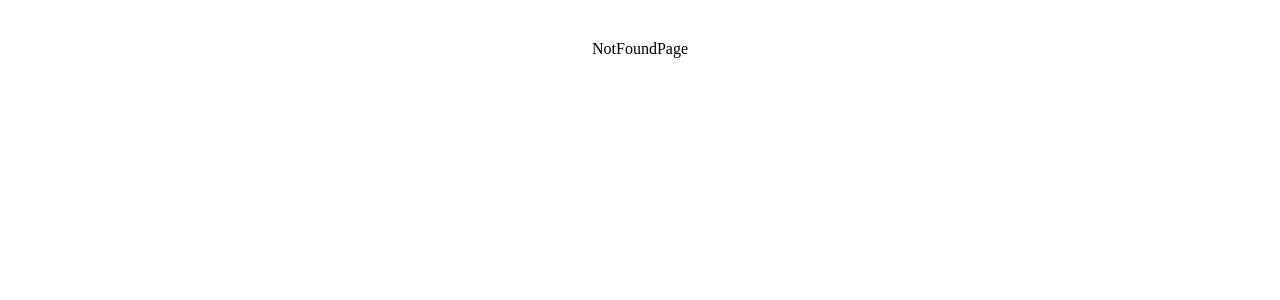
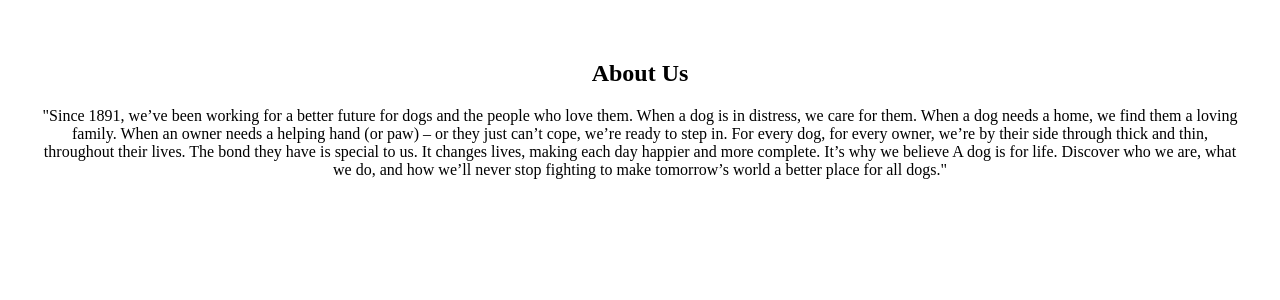
Before and after one commit to thenushan123/DevAdopts-frontend, a React (Vite) app in the folder devadopts-project/: page /About in a window 1280 px wide. Shown: the top 300 px of the page. Built offline with nearby package versions, Linux system fonts and the light colour scheme.

Commit message:
About Page

```diff
--- a/devadopts-project/src/App.jsx
+++ b/devadopts-project/src/App.jsx
@@ -1,15 +1,16 @@
-import './App.css'
-import { RegisterPage, NotFoundPage, LoginPage} from './pages';
-import {Route, Routes} from 'react-router-dom';
+import "./App.css";
+import { RegisterPage, NotFoundPage, LoginPage, AboutPage } from "./pages";
+import { Route, Routes } from "react-router-dom";
 
 function App() {
   return (
     <Routes>
-      <Route path="/" element={<RegisterPage />}/>
-      <Route path="/Login" element={<LoginPage />}/>
-      <Route path="*" element={<NotFoundPage />}/>
+      <Route path="/" element={<RegisterPage />} />
+      <Route path="/Login" element={<LoginPage />} />
+      <Route path="/About" element={<AboutPage />} />
+      <Route path="*" element={<NotFoundPage />} />
     </Routes>
-  )
+  );
 }
 
-export default App
+export default App;
--- /dev/null
+++ b/devadopts-project/src/components/AboutCard/index.jsx
@@ -0,0 +1,50 @@
+import React from "react";
+import "./About.css";
+
+export default function About() {
+  return (
+    <div style={styles.container}>
+      <h2 style={styles.heading}>About Us</h2>
+      <p style={styles.paragraph}>
+        "Since 1891, we’ve been working for a better future for dogs and the
+        people who love them. When a dog is in distress, we care for them. When
+        a dog needs a home, we find them a loving family. When an owner needs a
+        helping hand (or paw) – or they just can’t cope, we’re ready to step in.
+        For every dog, for every owner, we’re by their side through thick and
+        thin, throughout their lives. The bond they have is special to us. It
+        changes lives, making each day happier and more complete. It’s why we
+        believe A dog is for life. Discover who we are, what we do, and how
+        we’ll never stop fighting to make tomorrow’s world a better place for
+        all dogs."
+      </p>
+
+      <div style={styles.cardsContainer}>
+        <div style={styles.card}>
+          <img
+            src="path_to_first_image"
+            alt="Streamline Adoption"
+            style={styles.image}
+          />
+          <h3 style={styles.cardHeading}>Streamline Adoption</h3>
+          <p style={styles.cardText}>
+            Here is some text which will be used to describe in short detail
+            what our product or service is about
+          </p>
+        </div>
+
+        <div style={styles.card}>
+          <img
+            src="path_to_second_image"
+            alt="Make Informed Decisions"
+            style={styles.image}
+          />
+          <h3 style={styles.cardHeading}>Make Informed Decisions</h3>
+          <p style={styles.cardText}>
+            Here is some text which will be used to describe in short detail
+            what our product or service is about
+          </p>
+        </div>
+      </div>
+    </div>
+  );
+}
--- a/devadopts-project/src/components/index.jsx
+++ b/devadopts-project/src/components/index.jsx
@@ -1,2 +1,3 @@
-export {default as Register} from './Register';
-export {default as Login} from './Login';
+export { default as Register } from "./Register";
+export { default as Login } from "./Login";
+export { default as About } from "./AboutCard";
--- /dev/null
+++ b/devadopts-project/src/pages/AboutPage/index.jsx
@@ -0,0 +1,19 @@
+export default function About() {
+  return (
+    <div>
+      <h2>About Us</h2>
+      <p>
+        "Since 1891, we’ve been working for a better future for dogs and the
+        people who love them. When a dog is in distress, we care for them. When
+        a dog needs a home, we find them a loving family. When an owner needs a
+        helping hand (or paw) – or they just can’t cope, we’re ready to step in.
+        For every dog, for every owner, we’re by their side through thick and
+        thin, throughout their lives. The bond they have is special to us. It
+        changes lives, making each day happier and more complete. It’s why we
+        believe A dog is for life. Discover who we are, what we do, and how
+        we’ll never stop fighting to make tomorrow’s world a better place for
+        all dogs."
+      </p>
+    </div>
+  );
+}
```
Also changed, not shown: devadopts-project/src/pages/index.jsx (+4 -3 lines), devadopts-project/src/components/AboutCard/About.css (added).
